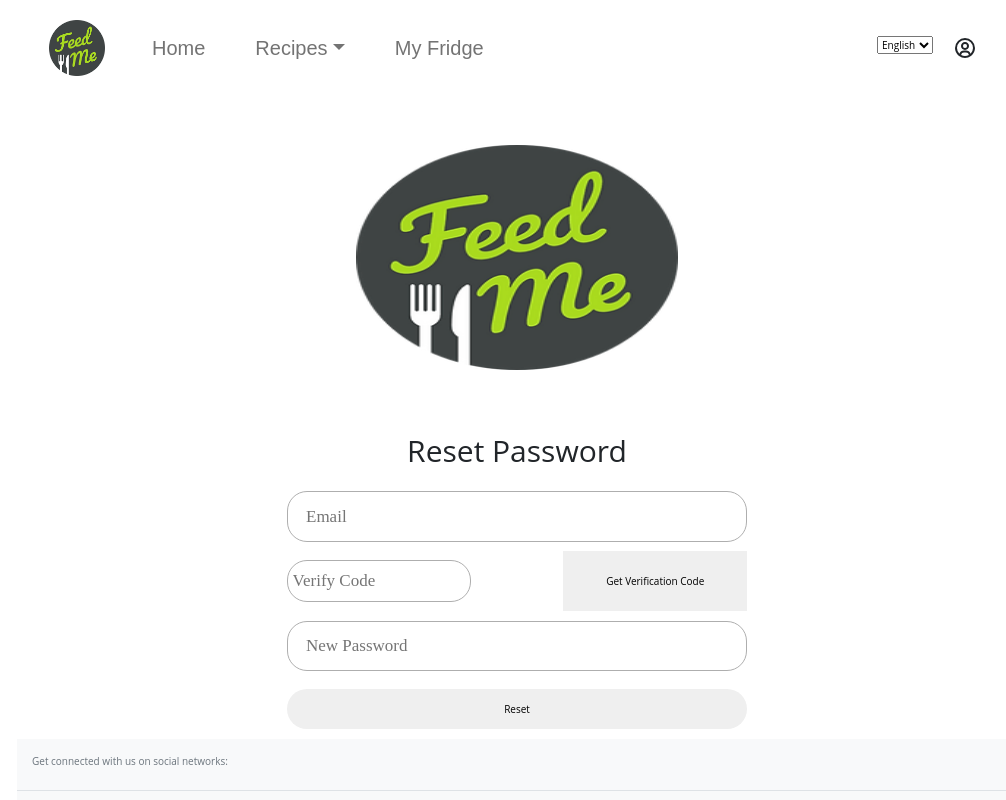
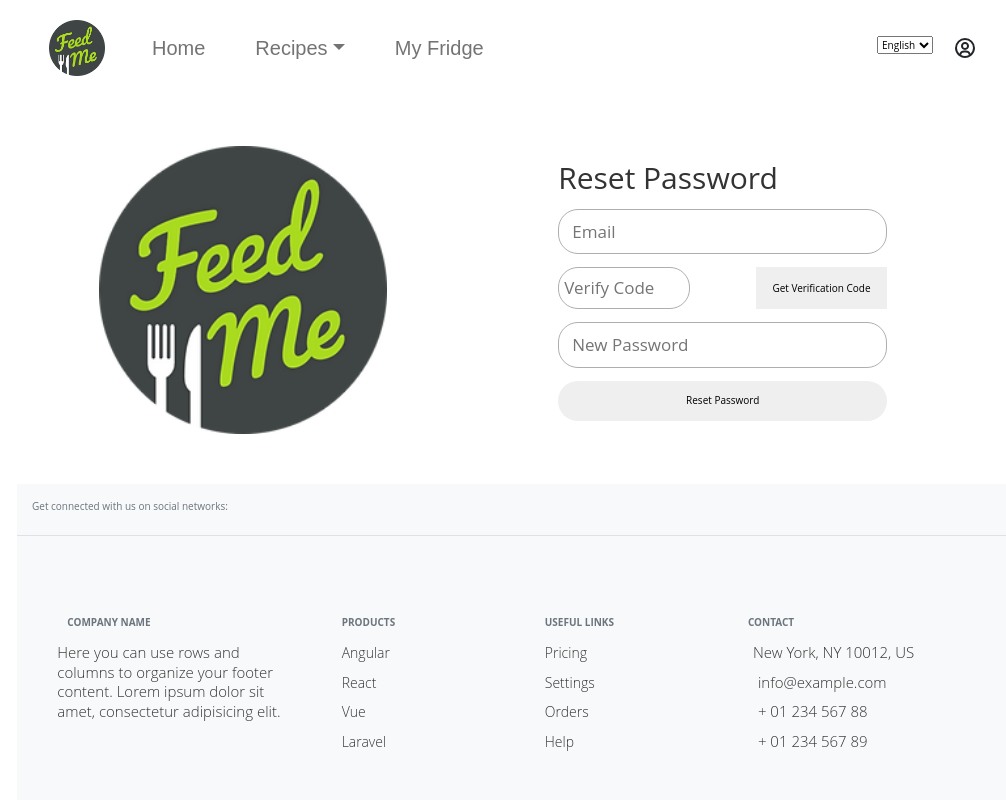
Before and after one commit to maxyhwu/feedme, a React (Create React App) app in the folder frontend/: page /SetPassword in a window 1280 px wide. Shown: the whole page, without its empty margins (123-1129 px from the left). Built offline with nearby package versions, Linux system fonts and the light colour scheme.

Commit message:
modify reset password page

```diff
--- a/frontend/package.json
+++ b/frontend/package.json
@@ -17,9 +17,11 @@
     "bootstrap": "^5.2.3",
     "mdb-react-ui-kit": "^6.0.0",
     "react": "^18.2.0",
+    "react-bootstrap": "^2.7.4",
     "react-dom": "^18.2.0",
     "react-icons": "^4.8.0",
     "react-intl": "^6.3.2",
+    "react-modal": "^3.16.1",
     "react-redux": "^8.0.5",
     "react-router-dom": "^6.10.0",
     "react-scripts": "5.0.1",
--- a/frontend/src/RegisterPage/RegisterPage.css
+++ b/frontend/src/RegisterPage/RegisterPage.css
@@ -73,7 +73,7 @@ textarea:focus, input:focus{
     width: 60%;
     display: flex;
     flex-direction: column;
-    font-family: Open Sans;
+    font-family: 'Open Sans';
 }
 
 .infos {
@@ -157,16 +157,15 @@ textarea:focus, input:focus{
     background-color: #ffffff;
     padding: 5px 5px;
     margin: 2%;
-  }
+}
 
-  .twitter-button img {
+.twitter-button img {
     /* margin-right: 10px; */
     height: 40px;
     width: 40px;
+}
 
-  }
-
-  label:hover {
+label:hover {
     background:#eee;
     cursor:pointer;
-   }
+}
--- a/frontend/src/RegisterPage/RegisterPage.js
+++ b/frontend/src/RegisterPage/RegisterPage.js
@@ -95,8 +95,8 @@ const RegisterPage = () => {
     return (
         <div className="container">
             <div id='logo'>
-                    <img src={FeedMe} alt='feedme' id="feedmelogo"/>
-                </div>
+                <img src={FeedMe} alt='feedme' id="feedmelogo"/>
+            </div>
             <div className="body">
 
                 <form onSubmit={register} id="info">
--- a/frontend/src/SetPassword/SetPassword.css
+++ b/frontend/src/SetPassword/SetPassword.css
@@ -1,10 +1,8 @@
 .input {
     box-sizing: border-box;
-
-
     border: 1px solid #AEAEAE;
     border-radius: 20px;
-    font-family: Poppins;
+    font-family: 'Open Sans';
     font-size: 17px;
     font-weight: 500;
     line-height: 30px;
@@ -15,15 +13,14 @@
 
 }
 
-#title {
+/* #title {
     font-size:30px;
     text-align: center;
-}
+} */
 
 textarea:focus, input:focus{
     outline: none;
 }
-
 
 #logo {
     width: 60%;
@@ -56,7 +53,7 @@ textarea:focus, input:focus{
     width: 35%;
     display: flex;
     flex-direction: column;
-    font-family: 'Poppins';
+    font-family: 'Open Sans';
 }
 
 .infos {
@@ -64,10 +61,9 @@ textarea:focus, input:focus{
     margin-bottom: 2%;
 }
 
-
 #reset{
     border-radius: 80px;
-    cursor:pointer;
+    cursor: pointer;
     border:0 none;
     height: 40px;
 }
@@ -83,12 +79,14 @@ textarea:focus, input:focus{
     height:80%;
     align-items: center;
     justify-content: center;
+    flex-direction: column;
 }
 
 .container {
     /* position:fixed; */
     width:100%;
     height:100%;
+    margin-bottom: 50px;
     display: flex;
     align-items: center;
     justify-content: center;
--- a/frontend/src/SetPassword/SetPassword.js
+++ b/frontend/src/SetPassword/SetPassword.js
@@ -1,28 +1,76 @@
-import React from 'react';
+import React, { useState } from "react";
 import './SetPassword.css';
 import FeedMe from '../assets/FeedMe.jpg';
+import { Link, useParams } from "react-router-dom";
+import { toast } from "react-toastify";
+import { resetPassword } from "../services/authService";
 
-export default function SetLogin () {
 
+const initialState = {
+    password: "",
+    password2: "",
+};
+
+const SetLogin = () => {
+    const [formData, setformData] = useState(initialState);
+    const { password, password2 } = formData;
+
+    const { resetToken } = useParams();
+
+    const handleInputChange = (e) => {
+        const { name, value } = e.target;
+        setformData({ ...formData, [name]: value });
+    };
+
+    const reset = async (e) => {
+        e.preventDefault();
+
+        if (password.length < 6) {
+            return toast.error("Passwords must be up to 6 characters");
+        }
+        if (password !== password2) {
+            return toast.error("Passwords do not match");
+        }
+
+        const userData = {
+            password,
+            password2,
+        };
+
+        try {
+            const data = await resetPassword(userData, resetToken);
+            toast.success(data.message);
+        } catch (error) {
+            console.log(error.message);
+        }
+    };
 
 
     return (
         <div className="container">
+            <div id='logo'>
+                <img src={FeedMe} alt='feedme' id="feedmelogo"/>
+            </div>
             <div className="body">
-                <div id='logo'>
-                    <img src={FeedMe} alt='feedme' id="feedmelogo"/>
+
+                <form id="info">
+                <div id="header">
+                    <h2 className="infos" id="title">Reset Password</h2>
                 </div>
-                <form id="info">
-                <div className="infos" id="title">Reset Password</div>
                     <input type="text" placeholder='Email' className="input infos" autoComplete='off'/>
                     <div className="d-flex" >
                         <input type="text" placeholder='Verify Code' className="input infos mr-auto p-2" id="code" autoComplete='off'/>
-                        <button id="send" className="p-2" type="button">Get Verification Code</button>
+                        <button id="send" className="infos" type="button">Get Verification Code</button>
                     </div>
-                    <input type="password" placeholder='New Password' className="input infos" autoComplete='off'/>
-                    <input type="submit" value="Reset" className="infos" id="reset"/>
+                    <input type="password" placeholder='New Password' className="input infos"/>
+                    {/* <input type="submit" value="Reset" className="infos" id="reset"/> */}
+                    <button type="submit" className="infos" id="reset">
+                        Reset Password
+                    </button>
                 </form>
             </div>
         </div>
     )
 }
+
+export default SetLogin;
```
Also changed, not shown: 1 other file (tests, documents, lock files or other folders).
